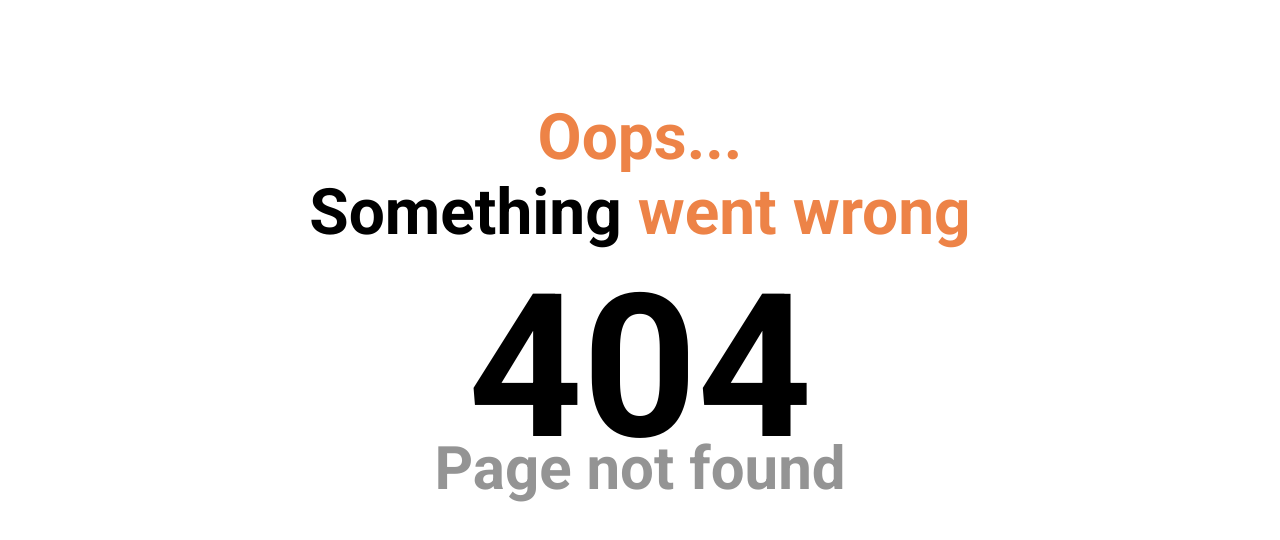
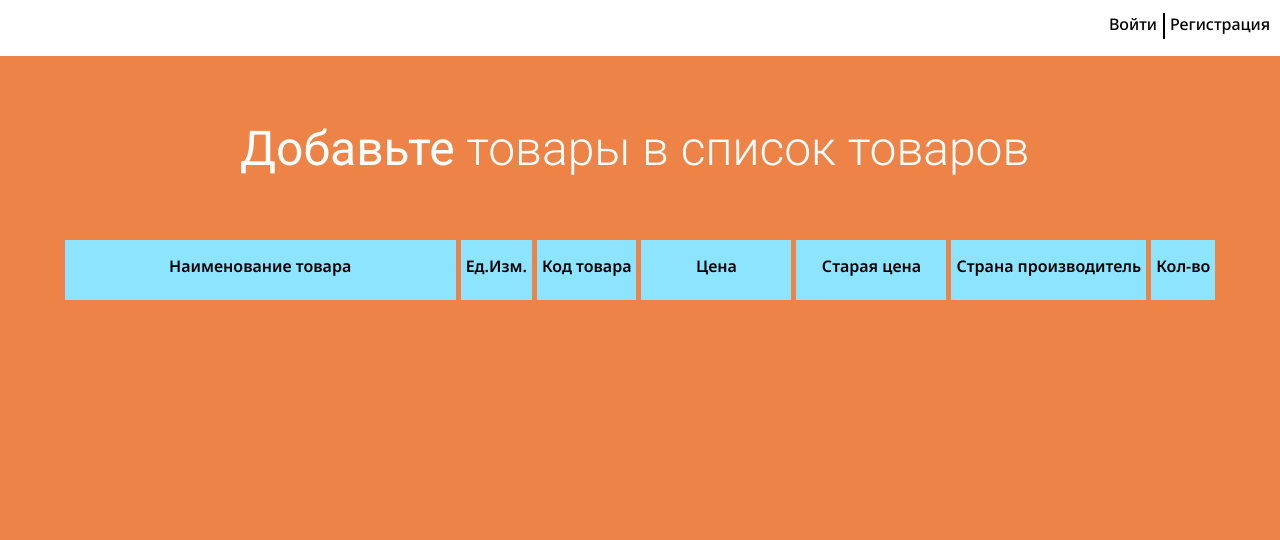
Before and after one commit to TRUINGLol/price-tag-creator, a React (Create React App) app: page /select3 in a window 1280 px wide. Before the commit this address led to /404NotFound. Shown: the top 540 px of the page. Built offline with nearby package versions, Linux system fonts and the light colour scheme.

Commit message:
start select3 page

```diff
--- a/src/components/route/routes.js
+++ b/src/components/route/routes.js
@@ -2,6 +2,7 @@ import Introduce from "../../pages/Introduce";
 import NotFound from "../../pages/NotFound";
 import Select1 from "../../pages/Select1";
 import Select2 from "../../pages/Select2";
+import Select3 from "../../pages/Select3";
 import MoreTags from "../../pages/MoreTags";
 
 export const PublicRoute = [
@@ -9,5 +10,6 @@ export const PublicRoute = [
     {path:'/404NotFound', element:<NotFound/>},
     {path:'/select1', element:<Select1/>},
     {path:'/select2', element:<Select2/>},
+    {path:'/select3', element:<Select3/>},
     {path:'/moreTags', element:<MoreTags/>}
 ];
--- /dev/null
+++ b/src/pages/Select3.jsx
@@ -0,0 +1,32 @@
+import React, { useEffect } from "react";
+import cl from "./styles/Select3.module.css";
+import Header from "../components/header/Header";
+
+export default function Select3(){
+
+    useEffect(()=>{
+        document.body.style.backgroundColor = "#ED8347";
+    },[]);
+
+    return (
+        <div>
+            <Header/>
+
+            <div className={cl.text}>
+                <p><span>Добавьте</span> товары в список товаров</p>
+            </div>
+
+            <div>
+                <li className={cl.info}>
+                    <ul style={{width:"381px"}}>Наименование товара</ul>
+                    <ul>Ед.Изм.</ul>
+                    <ul>Код товара</ul>
+                    <ul style={{width:"140px"}}>Цена</ul>
+                    <ul style={{width:"140px"}}>Старая цена</ul>
+                    <ul>Страна производитель</ul>
+                    <ul>Кол-во</ul>
+                </li>
+            </div>
+        </div>
+    );
+}
--- /dev/null
+++ b/src/pages/styles/Select3.module.css
@@ -0,0 +1,32 @@
+@import url('https://fonts.googleapis.com/css2?family=Roboto:ital,wght@0,100;0,300;0,400;0,500;0,700;0,900;1,100;1,300;1,400;1,500;1,700;1,900&display=swap');
+@import url('https://fonts.googleapis.com/css2?family=Noto+Sans:ital,wght@0,100..900;1,100..900&family=Roboto:ital,wght@0,100;0,300;0,400;0,500;0,700;0,900;1,100;1,300;1,400;1,500;1,700;1,900&display=swap');
+
+.text{
+    color:white;
+    font-family: "Roboto", sans-serif;
+    font-weight: 300;
+    font-size: 48px;
+    width: 800px;
+    height: 56px;
+    margin: 64px auto;
+}
+span{
+    font-weight: 400;
+}
+
+.info{
+    display: flex;
+    justify-content: center;
+    gap: 5px;
+    font-family: "Noto Sans", sans-serif;
+}
+.info>ul{
+    background-color: #8DE4FF;
+    font-size: 16px;
+    font-weight: 600;
+    text-align: center;
+    height: 45px;
+    padding-top: 15px;
+    padding-left: 5px;
+    padding-right: 5px;
+}
```
Also changed, not shown: 2 other files (tests, documents, lock files or other folders).
